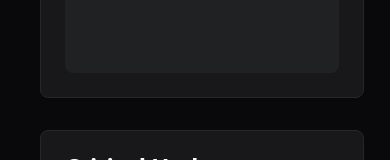
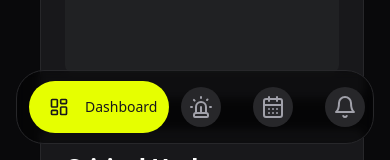
Before and after one commit to hasin-codes/crisiscore, a Next.js app: page / in a window 390 px wide. Shown: the part 684-844 px from the top of the page. Built offline with nearby package versions, Linux system fonts and the light colour scheme; no server answers.

Commit message:
bottom nav impliment

```diff
--- a/app/layout.tsx
+++ b/app/layout.tsx
@@ -7,6 +7,8 @@ import { SidebarDemo } from "@/components/sidebar";
 import { MainContent } from "@/components/ui/main-content";
 import { ClerkProvider } from '@clerk/nextjs'
 import { LocationProvider } from '@/contexts/location-context'
+import BottomNav from "@/components/bottom-nav";
+import ClientWrapper from "@/components/ui/client-wrapper"
 
 const geistSans = localFont({
   src: "./fonts/GeistVF.woff",
@@ -32,7 +34,7 @@ export default function RootLayout({
   children: React.ReactNode
 }) {
   return (
-    <html lang="en" className={`${geistSans.variable} ${geistMono.variable}`}>
+    <html lang="en" className={`${geistSans.variable} ${geistMono.variable}`} suppressHydrationWarning>
       <body className="bg-zinc-950">
         <ClerkProvider>
           <LocationProvider>
@@ -41,6 +43,9 @@ export default function RootLayout({
               <MainContent>
                 {children}
               </MainContent>
+              <ClientWrapper>
+                <BottomNav />
+              </ClientWrapper>
             </div>
             <Toaster />
           </LocationProvider>
--- /dev/null
+++ b/components/bottom-nav.tsx
@@ -0,0 +1,83 @@
+"use client"
+
+import { motion } from "framer-motion"
+import { LayoutDashboard, Siren, CalendarDays, Bell } from 'lucide-react'
+import { usePathname, useRouter } from 'next/navigation'
+
+interface NavItem {
+  icon: typeof LayoutDashboard
+  label: string
+  href: string
+}
+
+const navItems: NavItem[] = [
+  { icon: LayoutDashboard, label: "Dashboard", href: "/" },
+  { icon: Siren, label: "Emergency", href: "/emergency" },
+  { icon: CalendarDays, label: "Planner", href: "/planner" },
+  { icon: Bell, label: "Alerts", href: "/alerts" },
+]
+
+export default function BottomNav() {
+  const router = useRouter()
+  const pathname = usePathname()
+  const activeTab = navItems.findIndex(item => item.href === pathname)
+
+  return (
+    <motion.div
+      className="fixed bottom-4 left-0 right-0 pb-safe block md:hidden z-50"
+      initial={{ y: 100 }}
+      animate={{ y: 0 }}
+      transition={{ type: "spring", stiffness: 300, damping: 30 }}
+    >
+      <nav className="mx-auto max-w-md px-4">
+        <div className="flex items-center justify-around rounded-[28px] bg-black/40 backdrop-blur-sm py-2 px-3 border border-zinc-800">
+          {navItems.map((item, index) => {
+            const isActive = activeTab === index
+            return (
+              <motion.button
+                key={index}
+                onClick={() => {
+                  router.push(item.href)
+                }}
+                className="relative flex items-center justify-center"
+                whileTap={{ scale: 0.95 }}
+              >
+                {isActive && (
+                  <motion.div
+                    layoutId="bubble"
+                    className="absolute inset-0 -z-10 rounded-full bg-[#E6FF00]"
+                    initial={false}
+                    transition={{ type: "spring", bounce: 0.2, duration: 0.6 }}
+                  />
+                )}
+                <span className="flex items-center gap-2 px-3 py-2">
+                  <span className={`flex items-center justify-center rounded-full transition-colors ${
+                    isActive ? "bg-transparent" : "bg-zinc-800"
+                  } p-2`}>
+                    <item.icon
+                      className={`transition-all ${
+                        isActive ? "size-5" : "size-6"
+                      } ${
+                        isActive ? "text-zinc-900" : "text-zinc-400"
+                      }`}
+                    />
+                  </span>
+                  <motion.span
+                    initial={false}
+                    animate={{ width: isActive ? "auto" : 0, opacity: isActive ? 1 : 0 }}
+                    transition={{ duration: 0.2 }}
+                    className={`text-sm font-medium overflow-hidden whitespace-nowrap ${
+                      isActive ? "text-zinc-900" : "text-zinc-200"
+                    }`}
+                  >
+                    {item.label}
+                  </motion.span>
+                </span>
+              </motion.button>
+            )
+          })}
+        </div>
+      </nav>
+    </motion.div>
+  )
+}
--- /dev/null
+++ b/components/ui/client-wrapper.tsx
@@ -0,0 +1,17 @@
+'use client'
+
+import { useEffect, useState } from 'react'
+
+export default function ClientWrapper({ children }: { children: React.ReactNode }) {
+  const [mounted, setMounted] = useState(false)
+
+  useEffect(() => {
+    setMounted(true)
+  }, [])
+
+  if (!mounted) {
+    return null
+  }
+
+  return <>{children}</>
+}
--- a/package.json
+++ b/package.json
@@ -27,7 +27,7 @@
     "@types/leaflet": "^1.4.0",
     "class-variance-authority": "^0.7.0",
     "clsx": "^2.1.1",
-    "framer-motion": "^11.13.1",
+    "framer-motion": "^11.14.3",
     "leaflet": "^1.4.0",
     "lucide-react": "^0.460.0",
     "next": "15.0.3",
```
Also changed, not shown: 1 other file (tests, documents, lock files or other folders).
